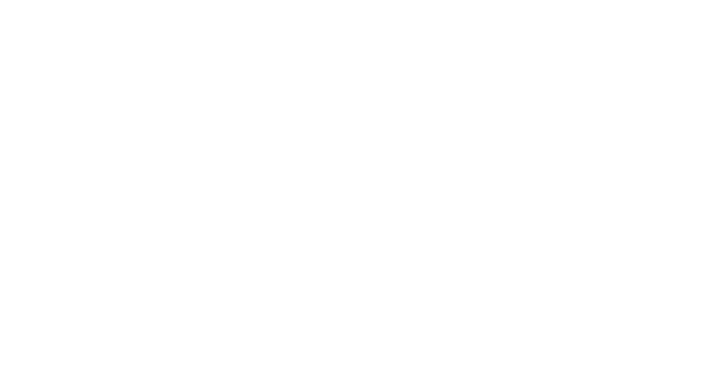
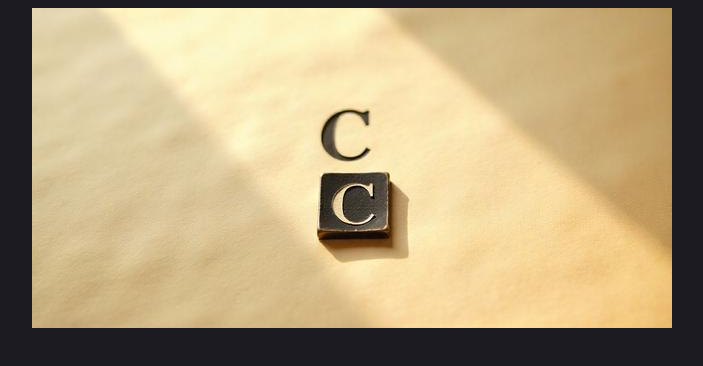
Before and after one commit to thegrygorov-web/JavaScript, a plain HTML site: page index.html in a window 1280 px wide. Shown: the whole page, without its empty margins (288-991 px from the left). Drawn offline with Linux system fonts and the light colour scheme.

Commit message:
Git and GitHub

```diff
--- a/index.html
+++ b/index.html
@@ -6,9 +6,7 @@
     <title>Document</title>
     <script src="./app.js"></script>
 </head>
-<body>
-<script>
-
-</script>
+<body style="background-color: #1C1B21; text-align: center;">
+    <img src="./logo.jpeg" alt="">
 </body>
 </html>
```
Also changed, not shown: logo.jpeg (added).
